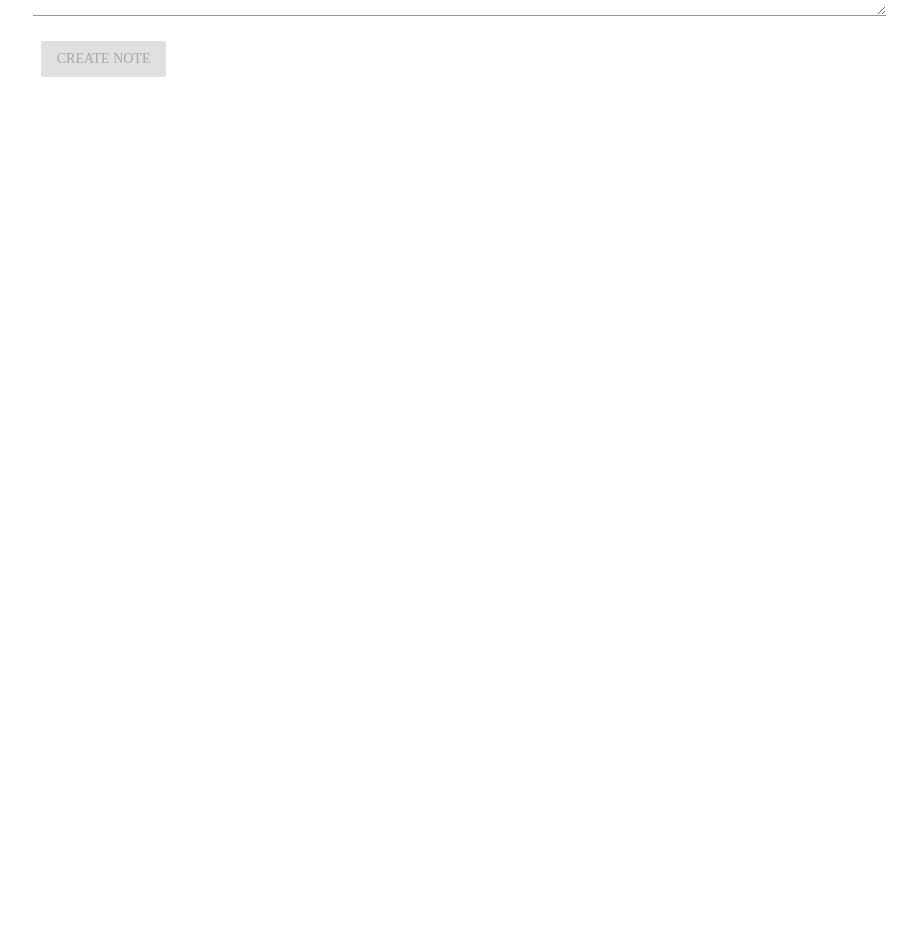
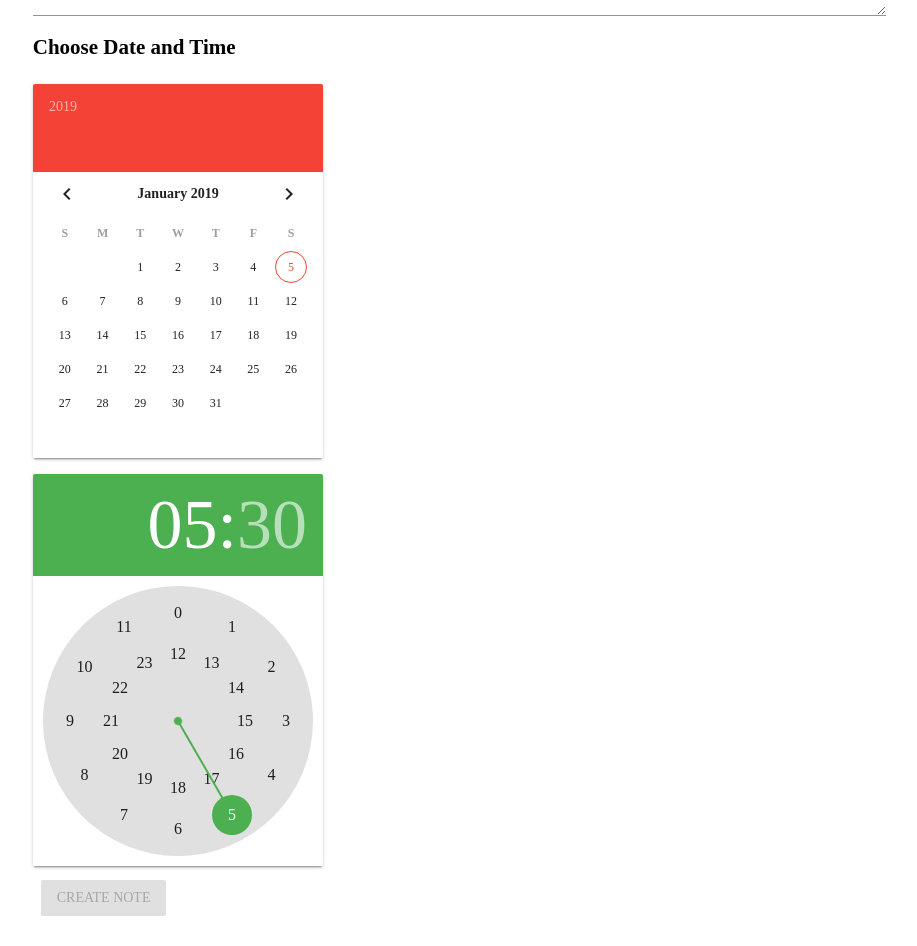
Before and after one commit to truly-indian/notes, a Vue app: page /notes/new in a window 1280 px wide. Shown: the part 560-1506 px from the top of the page, without its empty margins (323-1240 px from the left). Before the commit the page ends 800 px from the top, so only its background shows below. Built offline with nearby package versions, Linux system fonts and the light colour scheme.

Commit message:
date and time pcker

```diff
--- a/src/components/notes/createnote.vue
+++ b/src/components/notes/createnote.vue
@@ -41,6 +41,21 @@
                       </v-text-field>
                     </v-flex>
                 </v-layout>
+                <v-layout row class="mb-4">
+                  <v-flex xs12 sm6 offset-sm3>
+                      <h2>Choose Date and Time</h2>
+                   </v-flex>
+                </v-layout>
+                 <v-layout row class="mb-3">
+                  <v-flex xs12 sm6 offset-sm3>
+                      <v-date-picker color="red" v-model="date" ></v-date-picker>
+                   </v-flex>
+                </v-layout>
+                <v-layout row mb-2>
+                  <v-flex xs12 sm6 offset-sm3>
+                      <v-time-picker color="green" v-model="time" format="24hr"></v-time-picker>
+                   </v-flex>
+                </v-layout>
                 <v-layout row>
                     <v-flex xs12 sm6 offset-sm3>
                      <v-btn class="green" :disabled="!formisvalid" type="submit">
@@ -60,13 +75,28 @@ export default {
       title: '',
       location: '',
       imgurl: '',
-      description: ''
+      description: '',
+      date: '',
+      time: new Date()
     }
   },
   computed: {
     formisvalid () {
       return this.title !== '' && this.location !== '' && this.imgurl !== '' && this.description !== ''
     }
+  },
+  submitdateandtime () {
+    const date = new Date(this.date)
+    if (typeof this.time === 'string') {
+      const hours = this.time.match(/^(\d+)/)[1]
+      const minutes = this.time.match(/:(\d+)/)[1]
+      date.setHours(hours)
+      date.setMinutes(minutes)
+    } else {
+      date.setHours(this.time.getHours())
+      date.setMinutes(this.time.getMinutes())
+    }
+    return date
   },
   methods: {
     oncreatenote () {
@@ -78,7 +108,7 @@ export default {
         location: this.location,
         imgurl: this.imgurl,
         description: this.description,
-        date: new Date()
+        date: this.submitdateandtime
       }
       this.$store.dispatch('createnote', notedata)
       this.$router.push('/notes')
--- a/src/components/notes/note.vue
+++ b/src/components/notes/note.vue
@@ -11,8 +11,8 @@
                     height="500px"
                   ></v-img>
                   <v-card-text>
-                      <div class="blue--text">{{note.date}}--the place where it was noted</div>
-                      <div>Lorem ipsum dolor sit amet, consectetur adipisicing elit. Recusandae nam modi beatae veniam voluptate laborum animi, soluta qui necessitatibus facere voluptates quas, quis totam. Facilis quidem architecto quam omnis soluta.</div>
+                      <div class="blue--text">{{note.date | date}} {{note.location}}</div>
+                      <div>{{note.description}}</div>
                   </v-card-text>
                   <v-card-actions>
                       <v-spacer></v-spacer>
--- a/src/components/notes/notes.vue
+++ b/src/components/notes/notes.vue
@@ -15,7 +15,7 @@
                     <v-card-title primary-title>
                         <div>
                       <h1 mb-0 class="white--text">{{note.title}}</h1>
-                      <div>{{note.date}}</div>
+                      <div>{{note.date | date}}</div>
                       </div>
                   </v-card-title>
                   <v-card-actions>
--- /dev/null
+++ b/src/filters/date.js
@@ -0,0 +1,4 @@
+export default (value) => {
+  const date = new Date(value)
+  return date.toLocaleString(['en-us'], {month: 'short', day: '2-digit', year: 'numeric', hour: '2-digit', minute: '2-digit'})
+}
--- a/src/main.js
+++ b/src/main.js
@@ -6,8 +6,10 @@ import router from './router'
 import Vuetify from 'vuetify'
 import {store} from './store/index.js'
 import 'vuetify/dist/vuetify.min.css'
+import datefilter from './filters/date'
 Vue.use(Vuetify)
 Vue.config.productionTip = false
+Vue.filter('date', datefilter)
 /* eslint-disable no-new */
 new Vue({
   el: '#app',
--- a/src/store/index.js
+++ b/src/store/index.js
@@ -4,8 +4,8 @@ Vue.use(Vuex)
 export const store = new Vuex.Store({
   state: {
     loadednotes: [
-      {imgurl: 'https://www.imore.com/sites/imore.com/files/styles/xlarge/public/field/image/2017/09/Notes-handwriting-mockuuup_0.jpeg?itok=PVL1ofMT', id: 'sdfas345', title: 'Notes in class', date: '27-09-2018'},
-      {imgurl: 'https://images.techhive.com/images/article/2014/07/notes-icon-100358271-large.jpg', id: 'dsfasrtf123dfs', title: 'Notes in class', date: '12-08-2016'}
+      {imgurl: 'https://www.imore.com/sites/imore.com/files/styles/xlarge/public/field/image/2017/09/Notes-handwriting-mockuuup_0.jpeg?itok=PVL1ofMT', id: 'sdfas345', title: 'Notes in class', date: new Date(), location: 'GGSIPU', description: 'GURUGOBIND SINGH INDRAPRASTHA UNIVERSITY'},
+      {imgurl: 'https://images.techhive.com/images/article/2014/07/notes-icon-100358271-large.jpg', id: 'dsfasrtf123dfs', title: 'Notes in class', date: new Date(), location: 'DTU', description: 'Delhi technical University'}
     ],
     user: {
       id: 'asdfkjhakjl132',
```
